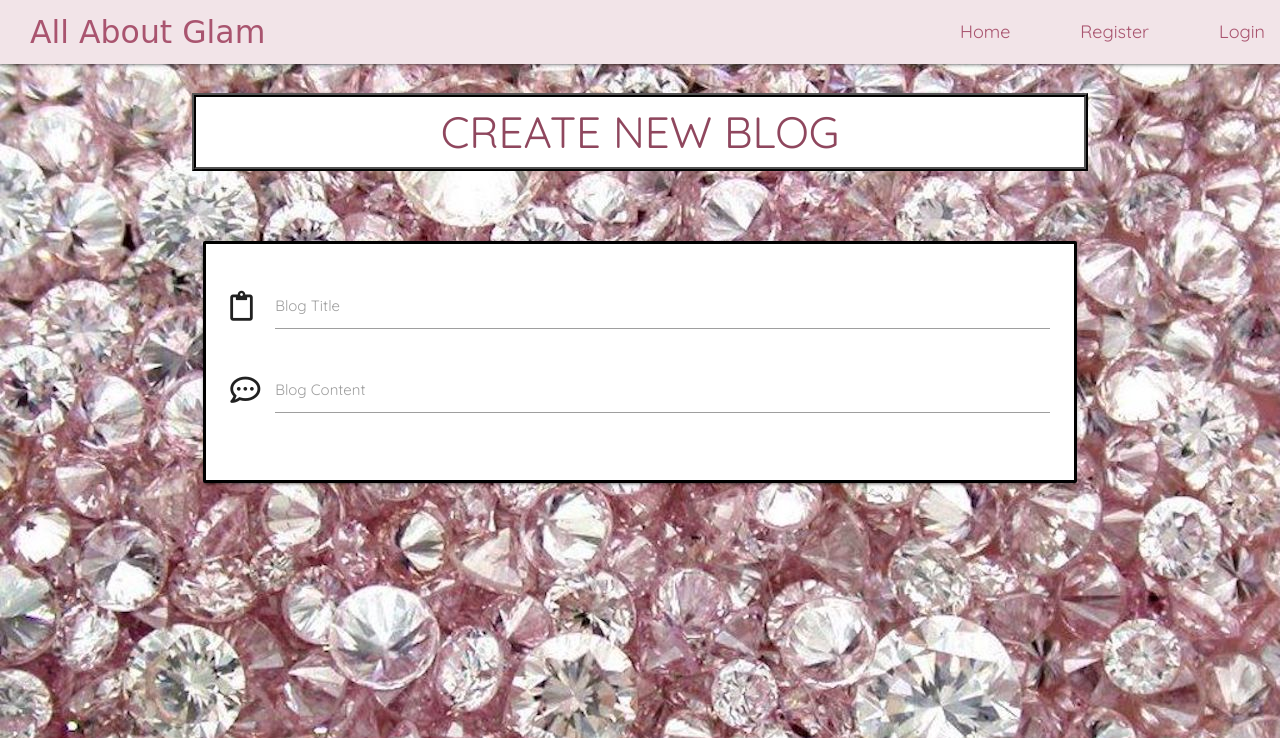
After one commit to Vasileia-Apostolou/all_about_glam_blog, a Flask app: page /create_blog in a window 1280 px wide. The commit adds this page. Shown: the top 738 px of the page. Run offline with Flask 2, Linux system fonts and the light colour scheme; some libraries are stand-ins or nearby versions; some web fonts are replaced.

Commit message:
Add create new post template

```diff
--- a/app.py
+++ b/app.py
@@ -90,6 +90,10 @@ def logout():
     return redirect(url_for("login"))
 
 
+@app.route("/create_blog")
+def create_blog():
+    return render_template("create_blog.html")
+
 if __name__ == "__main__":
     app.run(host=os.environ.get("IP"),
     port=int(os.environ.get("PORT")),
--- a/templates/base.html
+++ b/templates/base.html
@@ -25,6 +25,7 @@
 			      	<li><a class="nav-styling" href="{{ url_for('blog_posts') }}">Home</a></li>
 			    {% if session.username %}
 				    <li><a class="nav-styling" href="{{ url_for('users', username=session['username']) }}">Profile</a></li>
+                    <li><a class="nav-styling" href="{{ url_for('create_blog') }}">Create Blog</a></li>
 				    <li><a class="nav-styling" href="{{ url_for('logout') }}">Log Out</a></li>
 			    {% else %}
 			    	<li><a class="nav-styling" href="{{ url_for('register') }}">Register</a></li>
@@ -38,6 +39,7 @@
 		<li><a class="center-align nav-styling" href="{{ url_for('blog_posts') }}">Home</a></li>
 		{% if session.username %}
 				<li><a class="center-align nav-styling" href="{{ url_for('users', username=session['username']) }}">Profile</a></li>
+                <li><a class="center-align nav-styling" href="{{ url_for('create_blog') }}">Create Blog</a></li>
 				<li><a class="center-align nav-styling" href="{{ url_for('logout') }}">Log Out</a></li>
 			{% else %}
 			    <li><a class="center-align nav-styling" href="{{ url_for('register') }}">Register</a></li>
--- a/templates/blogpost.html
+++ b/templates/blogpost.html
@@ -2,6 +2,7 @@
 {% block content %}
 
 <h2> blogpost </h2>
+
 	<ul class="collapsible">
         {% for blogpost in blogs %}
 		<li>
--- /dev/null
+++ b/templates/create_blog.html
@@ -0,0 +1,27 @@
+{% extends "base.html" %}
+{% block content %}
+
+<h3 class="center-align">Create New Blog</h3>
+
+<div class="row">
+	<form class="col s12" method="POST" action="">
+		<div class="card-panel">
+			<div class="row">
+				<div class="input-field col s12">
+					<i class="far fa-clipboard prefix"></i>
+					<input id="icon_prefix" type="text" class="validate">
+					<label for="icon_prefix">Blog Title</label>
+				</div>
+				<div class="input-field col s12">
+					<i class="far fa-comment-dots prefix"></i>
+					<input id="icon_telephone" type="tel" class="validate">
+					<label for="icon_telephone">Blog Content</label>
+				</div>
+			</div>
+		</div>
+	</form>
+</div>
+
+
+
+{% endblock %}
```
